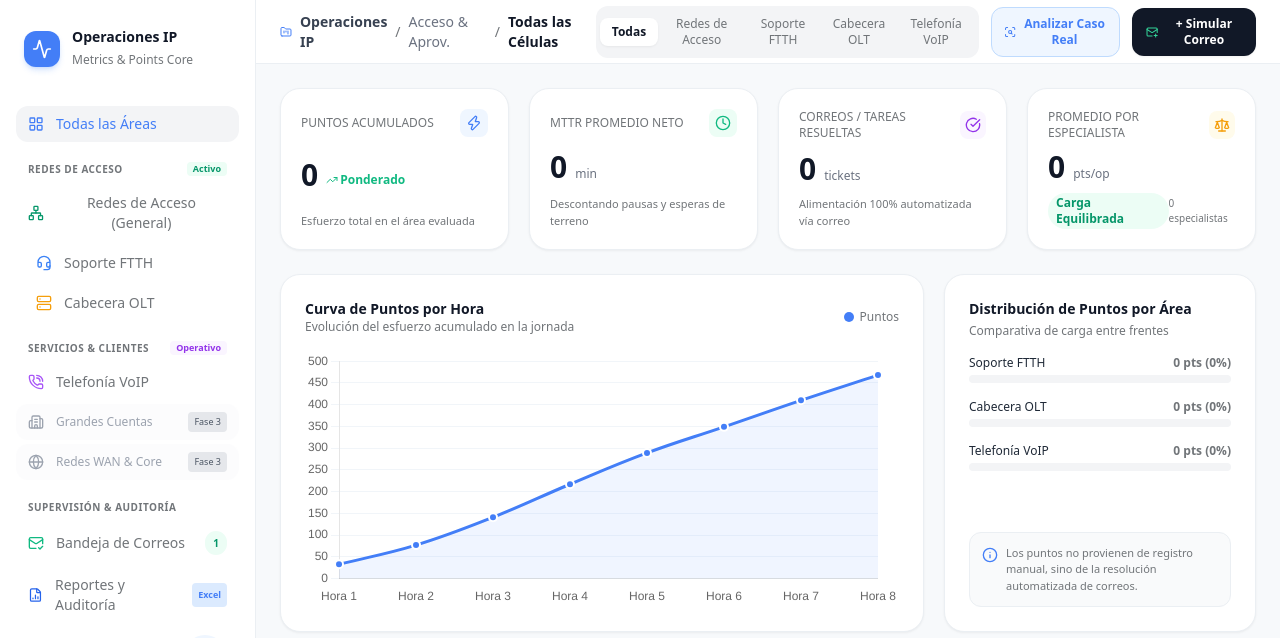
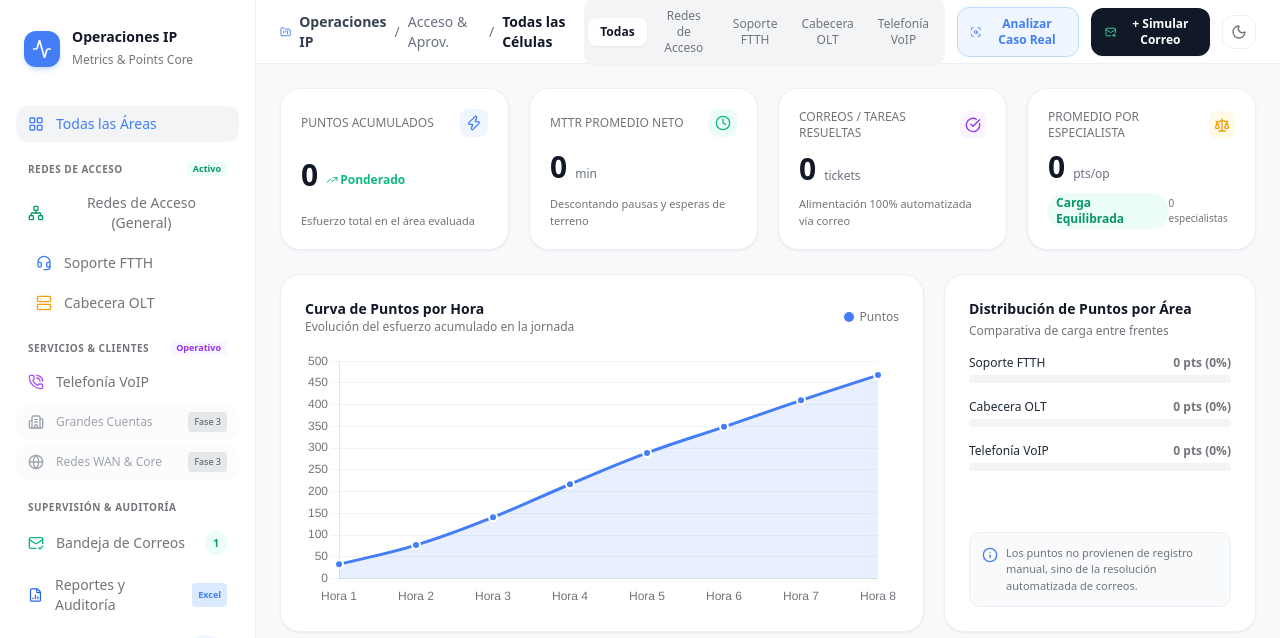
Before and after one commit to joseacorobo/PrototipoWeb_OperacionesIP, a FastAPI app: page / in a window 1280 px wide. Shown: the top 638 px of the page. Run offline with FastAPI, Linux system fonts and the light colour scheme; data comes from the database, SQL or seed files in the repository; data that the repository does not hold is empty; some libraries are stand-ins or nearby versions.

Commit message:
feat(theme): Configure ByeWind Snow UI Kit dark mode matching Figma node 98469-145265 without layout changes

```diff
--- a/app/static/css/snow_ui.css
+++ b/app/static/css/snow_ui.css
@@ -1,13 +1,51 @@
-/* SnowUI Custom Refinements */
+/* SnowUI Custom Refinements - ByeWind Figma Design System */
 @import url('https://fonts.googleapis.com/css2?family=Inter:wght@300;400;500;600;700&display=swap');
+
+:root {
+    /* SnowUI Light Mode Tokens */
+    --snow-bg: #F7F9FB;
+    --snow-sidebar: #FFFFFF;
+    --snow-card: #FFFFFF;
+    --snow-border: #EBEFF3;
+    --snow-text: #1C1D21;
+    --snow-muted: #717579;
+    --snow-subtle: #F4F5F7;
+    --snow-hover: #F8F9FA;
+    --snow-input: #FFFFFF;
+    --snow-scrollbar: #E2E8F0;
+    --snow-scrollbar-hover: #CBD5E1;
+}
+
+.dark {
+    /* ByeWind Snow Dashboard UI Kit Dark Mode Tokens (Figma node 98469-145265) */
+    --snow-bg: #141416;
+    --snow-sidebar: #1C1C1E;
+    --snow-card: #1C1C1E;
+    --snow-border: rgba(255, 255, 255, 0.08);
+    --snow-text: #FFFFFF;
+    --snow-muted: #8E8E93;
+    --snow-subtle: #242426;
+    --snow-hover: rgba(255, 255, 255, 0.06);
+    --snow-input: #141416;
+    --snow-scrollbar: #2C2C2E;
+    --snow-scrollbar-hover: #3A3A3C;
+}
 
 body {
     font-family: 'Inter', -apple-system, BlinkMacSystemFont, 'Segoe UI', Roboto, sans-serif;
+    background-color: var(--snow-bg);
+    color: var(--snow-text);
+    transition: background-color 0.2s ease, color 0.2s ease;
 }
 
 /* Custom Soft Shadows */
 .shadow-xs {
     box-shadow: 0 1px 3px rgba(0, 0, 0, 0.04), 0 1px 2px rgba(0, 0, 0, 0.02);
+}
+
+.dark .shadow-xs,
+.dark .shadow-2xs {
+    box-shadow: 0 1px 3px rgba(0, 0, 0, 0.4), 0 1px 2px rgba(0, 0, 0, 0.3);
 }
 
 /* Custom Scrollbars */
--- a/app/static/js/dashboard.js
+++ b/app/static/js/dashboard.js
@@ -9,10 +9,73 @@ let timerStartMs = 0;
 let isPaused = false;
 
 document.addEventListener("DOMContentLoaded", () => {
+    initTheme();
     lucide.createIcons();
     loadDashboardData();
     setInterval(loadMailWorkerStatus, 20000);
 });
+
+// =============================================================
+// GESTOR DE MODO OSCURO SNOWUI (FIGMA DESIGN SYSTEM)
+// =============================================================
+
+function initTheme() {
+    const isDark = document.documentElement.classList.contains('dark');
+    updateThemeIcon(isDark);
+}
+
+function toggleDarkMode() {
+    const isDark = document.documentElement.classList.toggle('dark');
+    localStorage.setItem('theme', isDark ? 'dark' : 'light');
+    updateThemeIcon(isDark);
+    updateChartsTheme(isDark);
+}
+
+function updateThemeIcon(isDark) {
+    const icon = document.getElementById("theme-icon");
+    if (!icon) return;
+    if (isDark) {
+        icon.setAttribute("data-lucide", "sun");
+        icon.className = "w-4 h-4 text-amber-400";
+    } else {
+        icon.setAttribute("data-lucide", "moon");
+        icon.className = "w-4 h-4 text-snow-muted";
+    }
+    lucide.createIcons();
+}
+
+function updateChartsTheme(isDark) {
+    const gridColor = isDark ? 'rgba(255, 255, 255, 0.08)' : '#F1F5F9';
+    const tickColor = isDark ? '#8E8E93' : '#717579';
+    const bgCard = isDark ? '#1C1C1E' : '#FFFFFF';
+
+    if (chartHourly) {
+        chartHourly.options.scales.y.grid.color = gridColor;
+        if (!chartHourly.options.scales.x.ticks) chartHourly.options.scales.x.ticks = {};
+        chartHourly.options.scales.x.ticks.color = tickColor;
+        if (!chartHourly.options.scales.y.ticks) chartHourly.options.scales.y.ticks = {};
+        chartHourly.options.scales.y.ticks.color = tickColor;
+        chartHourly.data.datasets[0].pointBorderColor = bgCard;
+        chartHourly.update();
+    }
+
+    if (chartTechnicians) {
+        chartTechnicians.options.scales.y.grid.color = gridColor;
+        if (!chartTechnicians.options.scales.x.ticks) chartTechnicians.options.scales.x.ticks = {};
+        chartTechnicians.options.scales.x.ticks.color = tickColor;
+        if (!chartTechnicians.options.scales.y.ticks) chartTechnicians.options.scales.y.ticks = {};
+        chartTechnicians.options.scales.y.ticks.color = tickColor;
+        chartTechnicians.update();
+    }
+
+    if (chartWeights) {
+        chartWeights.data.datasets[0].borderColor = bgCard;
+        if (chartWeights.options.plugins && chartWeights.options.plugins.legend) {
+            chartWeights.options.plugins.legend.labels.color = tickColor;
+        }
+        chartWeights.update();
+    }
+}
 
 function changeArea(area) {
     currentArea = area;
@@ -146,6 +209,11 @@ function renderHourlyChart(hourlyData) {
     const ctx = document.getElementById('chartHourly').getContext('2d');
     if (chartHourly) chartHourly.destroy();
 
+    const isDark = document.documentElement.classList.contains('dark');
+    const gridColor = isDark ? 'rgba(255, 255, 255, 0.08)' : '#F1F5F9';
+    const tickColor = isDark ? '#8E8E93' : '#717579';
+    const bgCard = isDark ? '#1C1C1E' : '#FFFFFF';
+
     chartHourly = new Chart(ctx, {
         type: 'line',
         data: {
@@ -154,14 +222,14 @@ function renderHourlyChart(hourlyData) {
                 label: 'Puntos Acumulados',
                 data: hourlyData.data,
                 borderColor: '#437EF7',
-                backgroundColor: 'rgba(67, 126, 247, 0.08)',
+                backgroundColor: 'rgba(67, 126, 247, 0.12)',
                 borderWidth: 3,
                 fill: true,
                 tension: 0.4,
                 pointRadius: 4,
                 pointHoverRadius: 6,
                 pointBackgroundColor: '#437EF7',
-                pointBorderColor: '#FFFFFF',
+                pointBorderColor: bgCard,
                 pointBorderWidth: 2
             }]
         },
@@ -170,8 +238,15 @@ function renderHourlyChart(hourlyData) {
             maintainAspectRatio: false,
             plugins: { legend: { display: false } },
             scales: {
-                x: { grid: { display: false } },
-                y: { grid: { color: '#F1F5F9' }, beginAtZero: true }
+                x: {
+                    grid: { display: false },
+                    ticks: { color: tickColor }
+                },
+                y: {
+                    grid: { color: gridColor },
+                    ticks: { color: tickColor },
+                    beginAtZero: true
+                }
             }
         }
     });
@@ -180,6 +255,10 @@ function renderHourlyChart(hourlyData) {
 function renderTechniciansChart(techData) {
     const ctx = document.getElementById('chartTechnicians').getContext('2d');
     if (chartTechnicians) chartTechnicians.destroy();
+
+    const isDark = document.documentElement.classList.contains('dark');
+    const gridColor = isDark ? 'rgba(255, 255, 255, 0.08)' : '#F1F5F9';
+    const tickColor = isDark ? '#8E8E93' : '#717579';
 
     const labels = techData.map(t => t.name.split(' ')[0] + ' ' + (t.name.split(' ')[1] || '')[0] + '.');
     const points = techData.map(t => t.points);
@@ -212,8 +291,15 @@ function renderTechniciansChart(techData) {
                 }
             },
             scales: {
-                x: { grid: { display: false } },
-                y: { grid: { color: '#F1F5F9' }, beginAtZero: true }
+                x: {
+                    grid: { display: false },
+                    ticks: { color: tickColor }
+                },
+                y: {
+                    grid: { color: gridColor },
+                    ticks: { color: tickColor },
+                    beginAtZero: true
+                }
             }
         }
     });
@@ -222,6 +308,10 @@ function renderTechniciansChart(techData) {
 function renderWeightsChart(weightsData) {
     const ctx = document.getElementById('chartWeights').getContext('2d');
     if (chartWeights) chartWeights.destroy();
+
+    const isDark = document.documentElement.classList.contains('dark');
+    const bgCard = isDark ? '#1C1C1E' : '#FFFFFF';
+    const tickColor = isDark ? '#8E8E93' : '#717579';
 
     const labels = weightsData.map(w => w.category);
     const data = weightsData.map(w => w.count);
@@ -235,7 +325,7 @@ function renderWeightsChart(weightsData) {
                 data: data,
                 backgroundColor: colors,
                 borderWidth: 2,
-                borderColor: '#FFFFFF',
+                borderColor: bgCard,
                 hoverOffset: 4
             }]
         },
@@ -246,7 +336,11 @@ function renderWeightsChart(weightsData) {
             plugins: {
                 legend: {
                     position: 'bottom',
-                    labels: { boxWidth: 10, font: { size: 10 } }
+                    labels: {
+                        boxWidth: 10,
+                        font: { size: 10 },
+                        color: tickColor
+                    }
                 }
             }
         }
--- a/app/templates/dashboard.html
+++ b/app/templates/dashboard.html
@@ -13,18 +13,25 @@
     <!-- Custom Style inspired by SnowUI -->
     <link rel="stylesheet" href="/static/css/snow_ui.css">
     <script>
+        if (localStorage.getItem('theme') === 'dark' || (!('theme' in localStorage) && window.matchMedia('(prefers-color-scheme: dark)').matches)) {
+            document.documentElement.classList.add('dark');
+        } else {
+            document.documentElement.classList.remove('dark');
+        }
+    </script>
+    <script>
         tailwind.config = {
             darkMode: 'class',
             theme: {
                 extend: {
                     colors: {
                         snow: {
-                            bg: '#F7F9FB',
-                            sidebar: '#FFFFFF',
-                            card: '#FFFFFF',
-                            border: '#EBEFF3',
-                            text: '#1C1D21',
-                            muted: '#717579',
+                            bg: 'var(--snow-bg, #F7F9FB)',
+                            sidebar: 'var(--snow-sidebar, #FFFFFF)',
+                            card: 'var(--snow-card, #FFFFFF)',
+                            border: 'var(--snow-border, #EBEFF3)',
+                            text: 'var(--snow-text, #1C1D21)',
+                            muted: 'var(--snow-muted, #717579)',
                             blue: '#437EF7',
                             green: '#10B981',
                             yellow: '#F59E0B',
@@ -187,6 +194,10 @@
                 <button onclick="simulateEmail()" class="bg-gray-900 hover:bg-black text-white text-xs font-semibold px-3.5 py-2 rounded-xl flex items-center gap-2 shadow-xs transition">
                     <i data-lucide="mail-plus" class="w-4 h-4 text-emerald-400"></i>
                     <span>+ Simular Correo</span>
+                </button>
+                <!-- Selector Modo Oscuro / Claro (SnowUI) -->
+                <button id="theme-toggle-btn" onclick="toggleDarkMode()" class="p-2 rounded-xl border border-snow-border hover:bg-gray-100 text-snow-muted hover:text-gray-900 transition flex items-center justify-center" title="Alternar Modo Oscuro / Claro">
+                    <i data-lucide="moon" id="theme-icon" class="w-4 h-4"></i>
                 </button>
             </div>
         </header>
```
Also changed, not shown: other parts of app/static/css/snow_ui.css (+107 -2 lines), ROADMAP_Y_CONTROL_MODULOS.md (+2 -1 lines).
